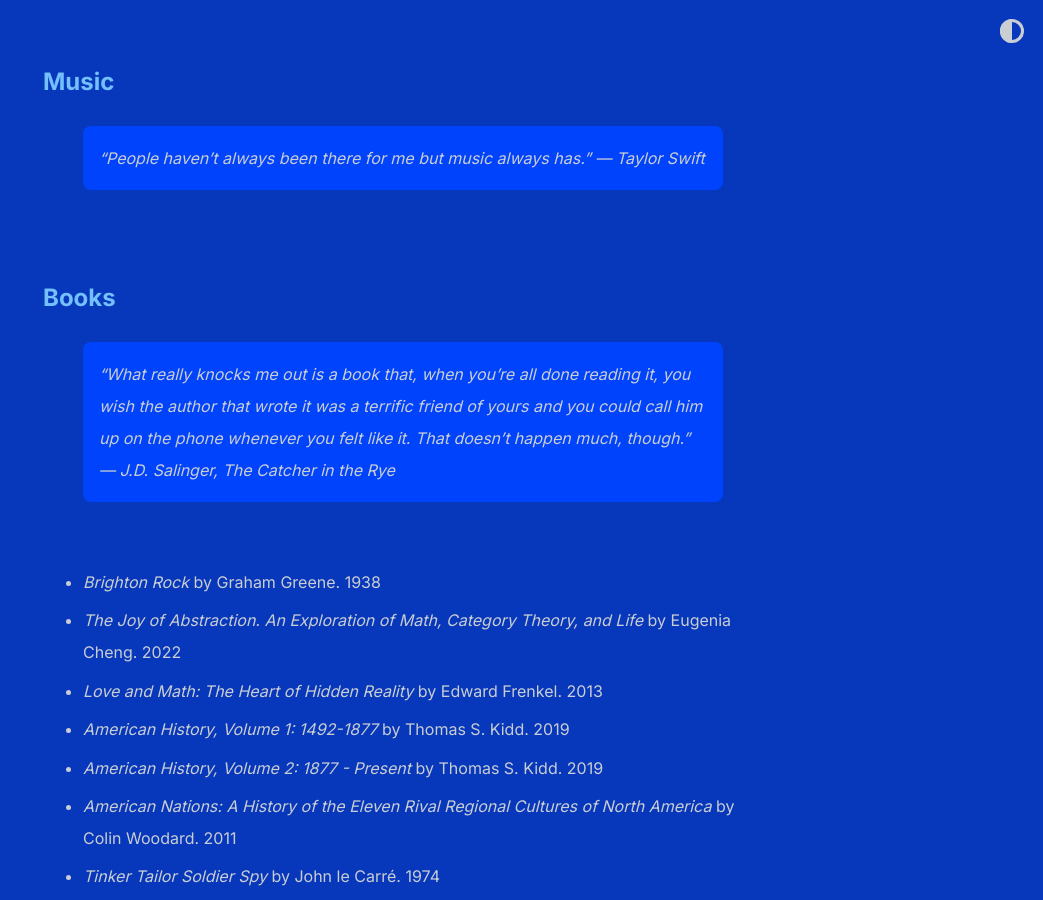
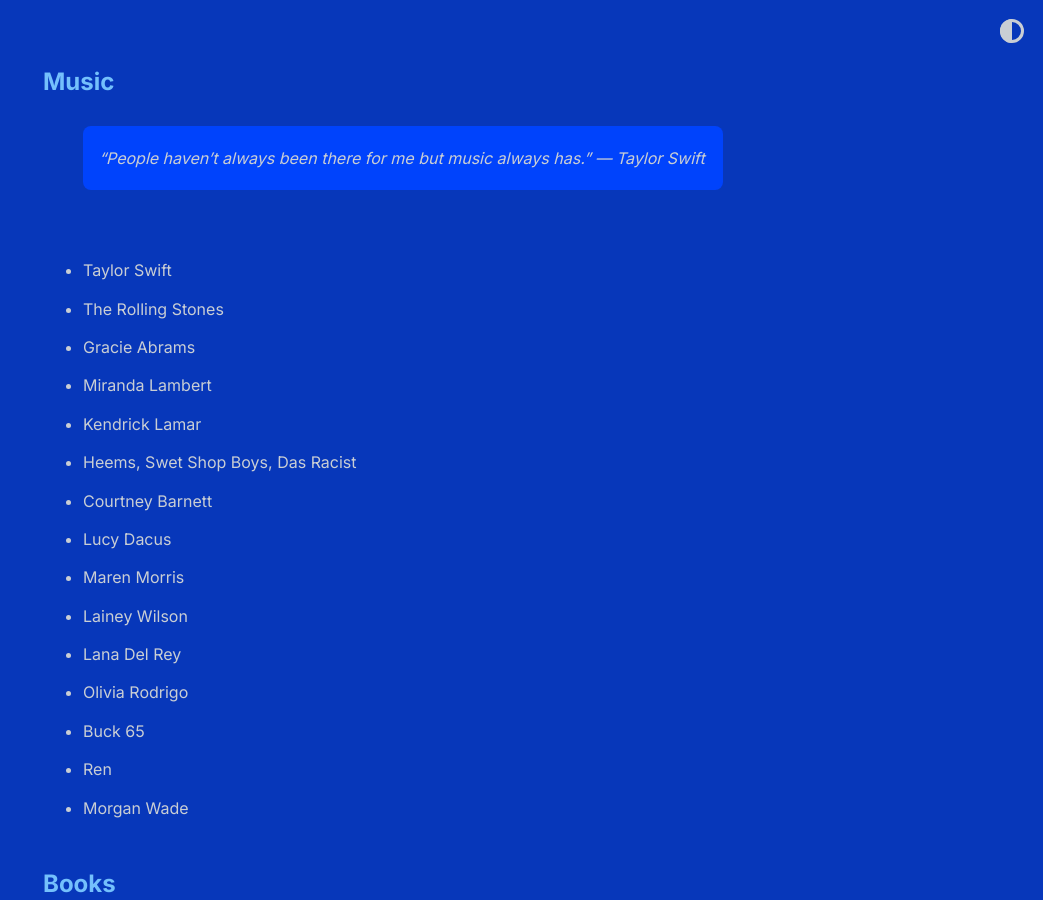
Before and after one commit to shihankanungo/shihankanungo.github.io, a Jekyll site: the page built from wrapped.md, in a window 1280 px wide and 900 px high, scrolled down 1922 px. Shown: the whole window, without its empty margins (237-1280 px from the left). Built offline with Jekyll 4.4.1, drawn with Linux system fonts in a browser that asks for light colours.

Commit message:
Update wrapped.md

```diff
--- a/wrapped.md
+++ b/wrapped.md
@@ -54,6 +54,22 @@
 
 <br>
 
+- Taylor Swift
+- The Rolling Stones
+- Gracie Abrams
+- Miranda Lambert
+- Kendrick Lamar
+- Heems, Swet Shop Boys, Das Racist
+- Courtney Barnett
+- Lucy Dacus
+- Maren Morris
+- Lainey Wilson
+- Lana Del Rey
+- Olivia Rodrigo
+- Buck 65
+- Ren
+- Morgan Wade
+
 ## Books
 
 > "What really knocks me out is a book that, when you're all done reading it, you wish the author that wrote it was a terrific friend of yours and you could call him up on the phone whenever you felt like it. That doesn't happen much, though." --- J.D. Salinger, *The Catcher in the Rye*
```
